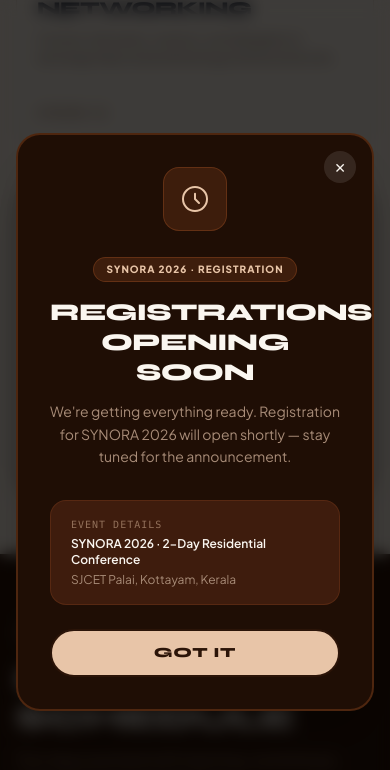
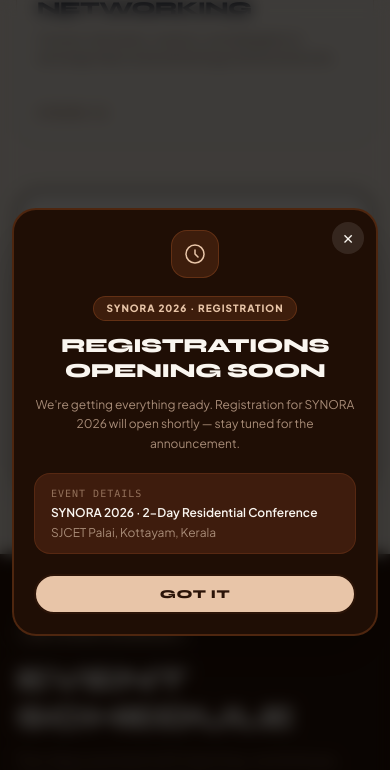
Before and after one commit to Devimanoj2005/stlc_website, a Next.js app: page / in a window 390 px wide. Both pictures are taken after a click on the button "CLAIM YOUR SPOT →". Shown: the part 6581-7351 px from the top of the page. Built offline with nearby package versions, Linux system fonts and the light colour scheme.

Commit message:
Make website mobile responsive

```diff
--- a/src/components/EventTimelineSection.tsx
+++ b/src/components/EventTimelineSection.tsx
@@ -231,7 +231,7 @@
           {schedule.map((day) => (
             <div
               key={day.day}
-              className="bg-[#3E1C0D] rounded-3xl p-6 sm:p-8 border border-[#E8C5A8]/10"
+              className="bg-[#3E1C0D] rounded-3xl p-4 sm:p-6 md:p-8 border border-[#E8C5A8]/10"
             >
               {/* Day Header */}
               <div className="flex items-center gap-3 mb-6 sm:mb-8">
@@ -255,8 +255,8 @@
                 {day.events.map((event, idx) => (
                   <div key={event.name} className="flex gap-2 sm:gap-3">
                     {/* Left: time label */}
-                    <div className="w-24 sm:w-28 shrink-0 pt-1 text-right">
-                      <span className="text-[10px] sm:text-[11px] font-bold uppercase tracking-wider text-[#E8C5A8]/70 block leading-tight">
+                    <div className="w-20 sm:w-28 shrink-0 pt-1 text-right">
+                      <span className="text-[9px] sm:text-[11px] font-bold uppercase tracking-wider text-[#E8C5A8]/70 block leading-tight">
                         {event.time}
                       </span>
                     </div>
@@ -275,7 +275,7 @@
                         <div className={`w-6 h-6 sm:w-7 sm:h-7 rounded-lg flex items-center justify-center shrink-0 ${event.highlight ? "bg-[#2B1408] text-[#E8C5A8]" : "bg-[#B85D2A]/20 text-[#E8C5A8]"}`}>
                           {event.icon}
                         </div>
-                        <span className="font-heading font-black text-xs sm:text-[13px] tracking-tight uppercase leading-snug truncate">
+                        <span className="font-heading font-black text-xs sm:text-[13px] tracking-tight uppercase leading-snug">
                           {event.name}
                         </span>
                       </div>
--- a/src/components/Modals.tsx
+++ b/src/components/Modals.tsx
@@ -32,38 +32,38 @@
     <>
       {/* REGISTRATION MODAL */}
       {isRegisterOpen && (
-        <div className="fixed inset-0 z-50 flex items-center justify-center p-4 bg-black/75 backdrop-blur-sm animate-in fade-in duration-200">
-          <div className="relative w-full max-w-sm sm:max-w-md bg-[#1F0E05] rounded-3xl p-8 sm:p-10 shadow-2xl border-2 border-[#B85D2A]/30 text-center">
+        <div className="fixed inset-0 z-50 flex items-center justify-center p-3 sm:p-4 bg-black/75 backdrop-blur-sm animate-in fade-in duration-200">
+          <div className="relative w-full max-w-sm sm:max-w-md bg-[#1F0E05] rounded-3xl p-5 sm:p-8 md:p-10 shadow-2xl border-2 border-[#B85D2A]/30 text-center max-h-[calc(100dvh-2rem)] overflow-y-auto">
             {/* Close Button */}
             <button
               onClick={onCloseRegister}
-              className="absolute top-4 right-4 w-8 h-8 rounded-full bg-white/10 hover:bg-white/20 text-[#FAF6F0] flex items-center justify-center text-sm transition-colors"
+              className="absolute top-3 right-3 sm:top-4 sm:right-4 w-8 h-8 rounded-full bg-white/10 hover:bg-white/20 text-[#FAF6F0] flex items-center justify-center text-sm transition-colors cursor-pointer"
               aria-label="Close"
             >
               ✕
             </button>
 
             {/* Icon */}
-            <div className="w-16 h-16 rounded-2xl bg-[#B85D2A]/20 border border-[#B85D2A]/30 flex items-center justify-center mx-auto mb-6">
-              <svg className="w-8 h-8 text-[#E8C5A8]" fill="none" stroke="currentColor" viewBox="0 0 24 24">
+            <div className="w-12 h-12 sm:w-16 sm:h-16 rounded-2xl bg-[#B85D2A]/20 border border-[#B85D2A]/30 flex items-center justify-center mx-auto mb-4 sm:mb-6">
+              <svg className="w-6 h-6 sm:w-8 sm:h-8 text-[#E8C5A8]" fill="none" stroke="currentColor" viewBox="0 0 24 24">
                 <path strokeLinecap="round" strokeLinejoin="round" strokeWidth={1.5} d="M12 8v4l3 3m6-3a9 9 0 11-18 0 9 9 0 0118 0z" />
               </svg>
             </div>
 
             {/* Badge */}
-            <div className="inline-flex items-center gap-1.5 bg-[#B85D2A]/20 text-[#E8C5A8] border border-[#B85D2A]/30 px-3 py-1 rounded-full text-[10px] font-black uppercase tracking-widest mb-4">
+            <div className="inline-flex items-center gap-1.5 bg-[#B85D2A]/20 text-[#E8C5A8] border border-[#B85D2A]/30 px-3 py-1 rounded-full text-[10px] font-black uppercase tracking-widest mb-3 sm:mb-4">
               SYNORA 2026 · Registration
             </div>
 
-            <h3 className="font-heading font-black text-2xl sm:text-3xl text-[#FAF6F0] uppercase tracking-tight leading-tight mb-3">
+            <h3 className="font-heading font-black text-xl sm:text-2xl md:text-3xl text-[#FAF6F0] uppercase tracking-tight leading-tight mb-3">
               Registrations<br />Opening Soon
             </h3>
 
-            <p className="text-sm text-[#A88C78] leading-relaxed mb-8">
+            <p className="text-xs sm:text-sm text-[#A88C78] leading-relaxed mb-5 sm:mb-8">
               We&apos;re getting everything ready. Registration for SYNORA 2026 will open shortly — stay tuned for the announcement.
             </p>
 
-            <div className="bg-[#3E1C0D] rounded-2xl px-5 py-4 border border-[#B85D2A]/20 mb-6 text-left space-y-1">
+            <div className="bg-[#3E1C0D] rounded-2xl px-4 py-3 sm:px-5 sm:py-4 border border-[#B85D2A]/20 mb-5 sm:mb-6 text-left space-y-1">
               <p className="text-[10px] text-[#E8C5A8]/50 font-mono uppercase tracking-widest">Event Details</p>
               <p className="text-xs text-[#FAF6F0] font-semibold">SYNORA 2026 · 2-Day Residential Conference</p>
               <p className="text-xs text-[#A88C78]">SJCET Palai, Kottayam, Kerala</p>
@@ -71,7 +71,7 @@
 
             <button
               onClick={onCloseRegister}
-              className="w-full bg-[#E8C5A8] hover:bg-[#DDB896] text-[#2B1408] font-heading font-black py-3 rounded-full text-sm uppercase tracking-wider border-2 border-[#2B1408] active:scale-95 transition-all"
+              className="w-full bg-[#E8C5A8] hover:bg-[#DDB896] text-[#2B1408] font-heading font-black py-2.5 sm:py-3 rounded-full text-xs sm:text-sm uppercase tracking-wider border-2 border-[#2B1408] active:scale-95 transition-all cursor-pointer"
             >
               Got It
             </button>
@@ -81,38 +81,38 @@
 
       {/* PROJECT EXPO MODAL */}
       {isExpoOpen && (
-        <div className="fixed inset-0 z-50 flex items-center justify-center p-4 bg-black/75 backdrop-blur-sm animate-in fade-in duration-200">
-          <div className="relative w-full max-w-sm sm:max-w-md bg-[#1F0E05] rounded-3xl p-8 sm:p-10 shadow-2xl border-2 border-[#B85D2A]/30 text-center">
+        <div className="fixed inset-0 z-50 flex items-center justify-center p-3 sm:p-4 bg-black/75 backdrop-blur-sm animate-in fade-in duration-200">
+          <div className="relative w-full max-w-sm sm:max-w-md bg-[#1F0E05] rounded-3xl p-5 sm:p-8 md:p-10 shadow-2xl border-2 border-[#B85D2A]/30 text-center max-h-[calc(100dvh-2rem)] overflow-y-auto">
             {/* Close Button */}
             <button
               onClick={onCloseExpo}
-              className="absolute top-4 right-4 w-8 h-8 rounded-full bg-white/10 hover:bg-white/20 text-[#FAF6F0] flex items-center justify-center text-sm transition-colors cursor-pointer"
+              className="absolute top-3 right-3 sm:top-4 sm:right-4 w-8 h-8 rounded-full bg-white/10 hover:bg-white/20 text-[#FAF6F0] flex items-center justify-center text-sm transition-colors cursor-pointer"
               aria-label="Close"
             >
               ✕
             </button>
 
             {/* Icon */}
-            <div className="w-16 h-16 rounded-2xl bg-[#B85D2A]/20 border border-[#B85D2A]/30 flex items-center justify-center mx-auto mb-6">
-              <svg className="w-8 h-8 text-[#E8C5A8]" fill="none" stroke="currentColor" viewBox="0 0 24 24">
+            <div className="w-12 h-12 sm:w-16 sm:h-16 rounded-2xl bg-[#B85D2A]/20 border border-[#B85D2A]/30 flex items-center justify-center mx-auto mb-4 sm:mb-6">
+              <svg className="w-6 h-6 sm:w-8 sm:h-8 text-[#E8C5A8]" fill="none" stroke="currentColor" viewBox="0 0 24 24">
                 <path strokeLinecap="round" strokeLinejoin="round" strokeWidth={1.5} d="M12 8v4l3 3m6-3a9 9 0 11-18 0 9 9 0 0118 0z" />
               </svg>
             </div>
 
             {/* Badge */}
-            <div className="inline-flex items-center gap-1.5 bg-[#B85D2A]/20 text-[#E8C5A8] border border-[#B85D2A]/30 px-3 py-1 rounded-full text-[10px] font-black uppercase tracking-widest mb-4">
+            <div className="inline-flex items-center gap-1.5 bg-[#B85D2A]/20 text-[#E8C5A8] border border-[#B85D2A]/30 px-3 py-1 rounded-full text-[10px] font-black uppercase tracking-widest mb-3 sm:mb-4">
               SYNORA 2026 · Project Expo
             </div>
 
-            <h3 className="font-heading font-black text-2xl sm:text-3xl text-[#FAF6F0] uppercase tracking-tight leading-tight mb-3">
+            <h3 className="font-heading font-black text-xl sm:text-2xl md:text-3xl text-[#FAF6F0] uppercase tracking-tight leading-tight mb-3">
               Registrations<br />Opening Soon
             </h3>
 
-            <p className="text-sm text-[#A88C78] leading-relaxed mb-6">
+            <p className="text-xs sm:text-sm text-[#A88C78] leading-relaxed mb-5 sm:mb-6">
               Project Expo registration for SYNORA 2026 will open shortly. Review the guidelines and stay tuned for the submission portal announcement.
             </p>
 
-            <div className="bg-[#3E1C0D] rounded-2xl px-5 py-4 border border-[#B85D2A]/20 mb-6 text-left space-y-1">
+            <div className="bg-[#3E1C0D] rounded-2xl px-4 py-3 sm:px-5 sm:py-4 border border-[#B85D2A]/20 mb-5 sm:mb-6 text-left space-y-1">
               <p className="text-[10px] text-[#E8C5A8]/50 font-mono uppercase tracking-widest">Competition Details</p>
               <p className="text-xs text-[#FAF6F0] font-semibold">SYNORA 2026 · Hardware Project Expo</p>
               <p className="text-xs text-[#A88C78]">Total Prize Pool: ₹15,000/- · SJCET Palai</p>
@@ -123,13 +123,13 @@
                 href="https://drive.google.com/file/d/1tEGeEfOEEJVMwRdlByApqYHThNH9IbQh/view?usp=sharing"
                 target="_blank"
                 rel="noopener noreferrer"
-                className="w-full block bg-transparent hover:bg-white/5 text-[#E8C5A8] border border-[#B85D2A]/40 font-heading font-bold py-2.5 rounded-full text-xs uppercase tracking-wider transition-colors"
+                className="w-full block bg-transparent hover:bg-white/5 text-[#E8C5A8] border border-[#B85D2A]/40 font-heading font-bold py-2 sm:py-2.5 rounded-full text-xs uppercase tracking-wider transition-colors"
               >
                 View Expo Guidance ↗
               </a>
               <button
                 onClick={onCloseExpo}
-                className="w-full bg-[#E8C5A8] hover:bg-[#DDB896] text-[#2B1408] font-heading font-black py-3 rounded-full text-sm uppercase tracking-wider border-2 border-[#2B1408] active:scale-95 transition-all cursor-pointer"
+                className="w-full bg-[#E8C5A8] hover:bg-[#DDB896] text-[#2B1408] font-heading font-black py-2.5 sm:py-3 rounded-full text-xs sm:text-sm uppercase tracking-wider border-2 border-[#2B1408] active:scale-95 transition-all cursor-pointer"
               >
                 Got It
               </button>
```
